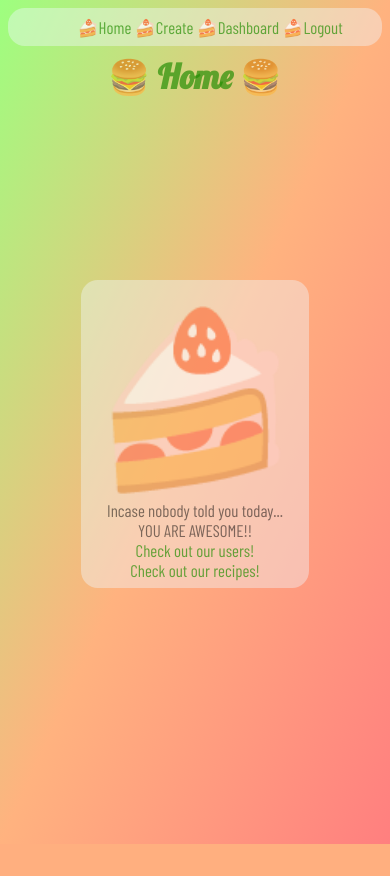
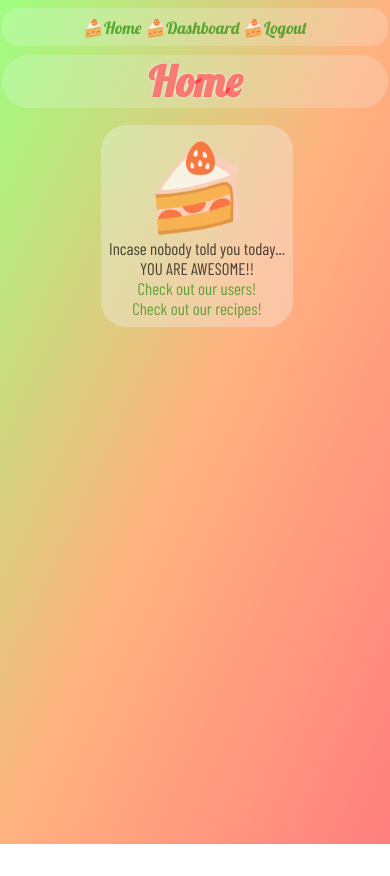
Before and after one commit to xtina-lt/Recipes, a Flask app: page / in a window 390 px wide. Before the commit the page ends 844 px from the top, so only its background shows below. Run offline with Flask 2, Linux system fonts and the light colour scheme; the visitor is signed in with stand-in values (Sample User, id 1).

Commit message:
readability

```diff
--- a/flask_app/controllers/users.py
+++ b/flask_app/controllers/users.py
@@ -16,30 +16,24 @@ bcrypt=Bcrypt(app)
 def index():
     return render_template("index.html")
 
-
-'''READ ALL'''
-@app.route("/users/read")
-def read_users():
-    results = User.select_all()
-    return render_template("users.html", output=results)
-
-
-'''READ ONE'''
-@app.route("/user/read/<id>")
-def read_user(id):
-    data={"id": id}
-    element = User.select_one(data)
-    results = Recipe.select_all()
-    return render_template("user.html", element=element, output=results)
+############################
+'''LOGIN AND REGISTRATION'''
+############################
+'''show'''
+@app.route("/user/login_reg")
+def create_user():
+# create new user == REGISTER
+# 1) show login / show register
+    return render_template("login.html")
 
 '''login'''
-@app.route("/user/login", methods=["POST"])
+@app.route("/user/login/process", methods=["POST"])
 def login():
     data = request.form
     # 1) get immutable dictionary from form
     if not User.validate_login(data):
     # 2) if validate login form data == False
-        return redirect("/user/login_register")
+        return redirect("/user/login_reg")
         # 4) redirect to form
     else:
     # 2) if validate login form data == True
@@ -47,26 +41,18 @@ def login():
         # 3) declare session logged in variable
         # 3) assign result of get_email()
         # 3) using data dict from form
-        return redirect(f"/user/read/{session['logged_in']['id']}")
+        return redirect(f"/user/{session['logged_in']['id']}/dash")
         # 4) return to logged in dashboard
 
-
-'''CREATE'''
-@app.route("/user/login_register")
-def create_user():
-# create new user == REGISTER
-# 1) show login / show register
-    return render_template("login.html")
-
 '''register'''
-@app.route("/user/create/process", methods=["POST"])
+@app.route("/user/reg/process", methods=["POST"])
 def create_process():
 # create new user == REGISTER
     data={k:v for k,v in request.form.items()}
     # 2) get mutabale dictionary from form
     if not User.validate_insert(data):
     # 3) validate == False
-        return redirect("/user/login_register")
+        return redirect("/user/login_reg")
         # 7) go back to form
 
     else:
@@ -78,7 +64,7 @@ def create_process():
         session['logged_in'] = User.get_email(data)
         # 6) get user information by email from data
         # 6) save as logged in session
-        return redirect(f"/user/read/{session['logged_in']['id']}")
+        return redirect(f"/user/{session['logged_in']['id']}/dash")
         # 7) go to new user's dashboard
 
 '''logout'''
@@ -88,6 +74,23 @@ def logout():
     # 1) .clear() method
     return redirect("/")
 
+##########
+'''READ'''
+##########
+'''read all'''
+@app.route("/users")
+def read_users():
+    results = User.select_all()
+    return render_template("users.html", output=results)
+
+'''read one/dashboard'''
+@app.route("/user/<id>/dash")
+def dashboard(id):
+    data={"id": int(id)}
+    element = User.select_one(data)
+    results = Recipe.select_all()
+    return render_template("dash.html", element=element, output=results)
+
 
 
 '''CATCHALL'''
--- a/flask_app/static/style.css
+++ b/flask_app/static/style.css
@@ -1,6 +1,6 @@
 *{
+    margin: 0;
     padding: 0;
-    margin: 0;
 }
 html{
     /* background */
@@ -12,83 +12,113 @@ html{
     width: 100vw;
     height: 100vh;
 }
-
     body{ /*WHOLE DOC*/
         box-sizing: border-box;
         /* height and width */
-        width: 100vw;
-        height: 98vh;
+        /* keep hight and width to center on background */
+        width: 99vw;
+        height: 99vh;
+        margin: 0 auto;
         /* font */
         font-family: "Barlow Condensed";
         text-align: center;
         font-size: 2vh;
-        color: rgba(0, 0, 0, 0.7);
+        color: rgb(0, 0, 0, 0.7);
+        word-break: break-all;
+
     }
         nav{
+            /* background border */
+            background-color: rgba(240, 248, 255, 0.2);
+            border-radius: 2vh;
+            /* padding margin */
+            padding: 1vh;
+            margin: 1vh auto;
+            /* font */
+            font-family: lobster;
+        }
+        header{
+            /* background border */
+            background-color: rgba(240, 248, 255, 0.2);
+            border-radius: 8vh;
+            /* spacing */
+            padding: 0;
+            margin: 1vh auto;
+            /* font family */
+            font-family: Lobster;
+            font-size: 5vh;
+            font-weight: bolder;
+            color: rgba(255, 0, 0, 0.5);
+        }
+        main{
+            /* placement */
+            /* change for mobile */
+            height: 85vh;
+            /* spacing */
             box-sizing: border-box;
-            background-color: rgba(240, 248, 255, 0.4);
-            border-radius: 2vh;
-            padding: 1vh;
-            margin: 1vh 1vh;
-            display: flex;
-            justify-content: space-evenly;
-            align-items: center;
-        }
-
-        .container{
-            /*need container*/
-            /* change for phone */
-            /* styling*/
-            box-sizing: border-box;
-            color: rgba(0, 0, 0, 0.5); /* top: left right, bottom: left, right */
-            /* size */
-            width: 80vw; /*keep it small 80% of scrren*/
-            max-width: 1000px; /*don'tlet it get too big or stretch*/
-            height: 80vh;
-            margin: 0 auto;
+            /* scroll */
+            overflow-y: scroll;
+            scrollbar-width: none;
             /* flex */
+            /* change for mobile */
             display: flex;
             justify-content: center;
             align-items: center;
         }
-        main{
-            /* change for phone */
-            background-color: rgba(240, 248, 255, 0.4);
-            border-radius: 2vh;
+            main > div{
+            /* background and set */
+            background-color: rgba(240, 248, 255, 0.2);
+            border-radius: 3vh;
             /* sizing */
-            height: max-content;
-            max-height: 75vh;
-            /* padding */
             padding: 1vh;
-            margin: 0 auto;
-            /* overflow */
-            overflow-y: scroll;
+            margin: 1vh;
+            max-height: 80vh;
+            max-width: 600px;/* change for phone */
+            /* scroll */
+            overflow: scroll;
             scrollbar-width: none;
+            }
+            main > div > div{
+                /* background and set */
+                background-color: rgba(240, 248, 255, 0.2);
+                border-radius: 3vh;
+                /* sizing */
+                padding: 1vh;
+                margin: 1vh;
+                max-width: 600px;/* change for phone */
                 }
 
 
-
 /*HEADERS*/
-h1, h2, h3, h4, h5, h6 {
-    font-family: Lobster;
-}
-    h1{
-        color: rgba(255, 0, 0, 0.5)
+h2, h3, h4, h5, h6 {
+    font-family: lobster;
+    text-shadow: 0 0 1.5vh rgba(245, 245, 245,0.6);
+    padding: 0;
+    margin: 0;
+    color: rgba(255, 0, 0, 0.5);
 }
 
 /* TEXT MANIPULATION */
-.accent{
-    color:rgba(38, 143, 6, 0.7);
+.accent, a:hover, header{
+    color: rgba(255, 0, 0, 0.5);
+    -webkit-animation: glow 1s ease-in-out infinite alternate;
+    -moz-animation: glow 1s ease-in-out infinite alternate;
+    animation: glow 1s ease-in-out infinite alternate;
+}
+
+    @keyframes glow {
+        from {
+            text-shadow: 0 0 0.5vh #fff, 0 0 .8vh #fff, 0 0 1vh rgba(245, 245, 245,0.5), 0 0 1.2vh rgba(245, 245, 245,0.5), 0 0 1.4vh rgba(245, 245, 245,0.5), 0 0 1.6vh rgba(245, 245, 245,0.5), 0 0 1.8vh rgba(245, 245, 245,0.5);
+        }
+        to {
+            text-shadow: 0 0 .8vh #fff, 0 0 1vh rgba(245, 245, 245,0.7)s, 0 0 1.2vh, 0 0 1.6vh rgba(245, 245, 245,0.7), 0 0 1.8vh rgba(245, 245, 245,0.7), 0 0 2.2vh rgba(245, 245, 245,0.7);
+        }
     }
 
 .emoji{
-    font-size: 20vh;
+    font-size: 10vh;
 }
 
-.inline{
-    display: inline;
-    width: auto;
-}
 
 /* LINKS */
 a {
@@ -102,6 +132,7 @@ input, select, textarea, select:focus{
     background-color: rgba(240, 248, 255, 0.6);
     border: none;
     border-radius: 2vh;
+    outline: none;
     /* size */
     box-sizing: border-box;
     width: 100%;
@@ -111,7 +142,7 @@ input, select, textarea, select:focus{
     /* font */
     font-family: "Barlow Condensed";
     font-size: 2vh;
-    color: rgba(0, 0, 0, 0.6);
+    color: rgb(0, 0, 0, 0.7);;
 }
 
 /* TABLES */
@@ -127,63 +158,159 @@ table{
     padding: 1vh;
     margin: 1vh auto;
 }
-
     th {
         padding-top: 1vh;
         padding-bottom: 1vh;
-        background-color: rgba(38, 143, 6, 0.7);
+        background-color: rgba(255, 0, 0, 0.5);
         color: white;
         }
-
     td, th {
     border: 1px solid rgba(240, 248, 255, 0.4);
     padding: 8px;
     }
-
     tr:nth-child(even){
         background-color: rgba(240, 248, 255, 0.3);
     }
-
         tr:hover {
             background-color: rgba(240, 248, 255, 0.6);
         }
 
-/* lists */
-ul{
-    list-style-type: none;
 
+/* buttons */
+button{
+    /* background */
+    background-color: rgba(138, 43, 226, 0.5);
+    border: none;
+    border-radius: 1vh;
+    /* padding margin */
+    padding: 1vh 2vh;
+    /* font */
+    font-family: lobster;
+    color: rgba(0, 0, 0, 0.7);
+    font-size: 1.5vh;
+    /* button specific */
+    transition-duration: 0.7s;
+    cursor: pointer;
+}
+    button:hover {
+        background-color:rgba(138, 43, 226, 0.5);
+        color: rgba(253, 252, 252, 0.7);
     }
 
-nav > ul > li{
-    display: inline;
+/* lists */
+ul {
+    padding: 0;
+    margin: 0;
+}
+    ul > li{
+        list-style: none;
         padding: 0;
         margin: 0;
     }
 
+/* SCROLLBARS */
+ /* Chrome, Safari and Opera */
+html::-webkit-scrollbar, main::-webkit-scrollbar, main > div::-webkit-scrollbar {
+    display: none;
+}
+    /* IE */
+    html, main, main > div{
+        -ms-overflow-style: none;  /* IE and Edge */
+        scrollbar-width: none;  /* Firefox */
+    }
+
+/* images */
+img {
+    max-width: 100%;
+    height: auto;
+    border-radius: 50%;
+}
+    #logo{
+        border-radius: 0;
+    }
 
 @media only screen and (max-height: 575.98px) and (orientation: landscape) {
-    body, main, .container{
+    main{
         display: block;
-        box-sizing: border-box;
-        height: 95vh;
-        width: 97vw;
+        /* styling*/
+        color: rgba(0, 0, 0, 0.7); /* top: left right, bottom: left, right */
+        /* size */
+        height: 75vh;
+        max-height: 75vh;
+        width: 100vw;
+        max-width: 100vw;
+        /* margin padding */
+        margin: 0 auto;
+        /* scroll */
         overflow-y: scroll;
         scrollbar-width: none;
+    }
+    main > div{
+        /* background and set */
+        background-color: rgba(253, 253, 253, 0.3);
+        border-radius: 3vh;
+        /* width height */
+        height: max-content;
+        max-height: max-content;
+        width: 100vw;
         max-width: 100vw;
+        /* margin and padding */
+        padding: 1vh;
+        margin: 1vh;
+        overflow-y: scroll;
+    }
+    body, input, select, textarea, select:focus{
+        font-size: 5vh;
+    }
 }
 
-    .container{
-        box-sizing: border-box;
-        display: block;
-        width: 97vw;
-        max-height: 80vh;
-    }
+
+@media only screen and (max-width: 450px) {
     main{
         display: block;
-        font-size: 5vh;
-        box-sizing: border-box;
-        width: 97vw;
-        max-height: 80vh;
-        padding: 0;
+        /* styling*/
+        color: rgba(0, 0, 0, 0.7); /* top: left right, bottom: left, right */
+        /* size */
+        height: 90vh;
+        max-height: 90vh;
+        width: 100vw;
+        max-width: 100vw;
+        /* margin padding */
+        margin: 0 auto;
+        /* scroll */
+        overflow-y: scroll;
+        scrollbar-width: none;
+    }
+    main > div{
+        /* background and set */
+        background-color: rgba(240, 248, 255, 0.3);
+        border-radius: 3vh;
+        /* width height */
+        height: max-content;
+        max-height: max-content;
+        width: 100vw;
+        max-width: 100vw;
+        /* margin and padding */
+        padding: 1vh;
+        margin: 1vh;
+        /* scroll */
+        overflow-y: scroll;
+        scrollbar-width: none;
     }
 }
+
+@media only screen and (max-width: 800px){
+    main{
+        /* size */
+        width: 100vw;
+        /* display */
+        display: block;
+    }
+    main > div{
+        /* width height */
+        max-height: max-content;
+        width: max-content;
+        max-width: 90%;
+        margin: 1vh auto;
+    }
+}
--- a/flask_app/templates/base.html
+++ b/flask_app/templates/base.html
@@ -4,59 +4,37 @@
     <meta charset="UTF-8">
     <meta http-equiv="X-UA-Compatible" content="IE=edge">
     <meta name="viewport" content="width=device-width, initial-scale=1.0">
-    <title>🍔{%block title%} {%endblock%}🍔</title>
+    <title>🍔XTINA.CODES🍔</title>
+    <!-- FONTS -->
     <link href="https://fonts.googleapis.com/css2?family=Barlow+Condensed&family=Lobster&display=swap" rel="stylesheet">
+    <!-- STATIC FILES -->
     <link rel="stylesheet" type="text/css" href="{{ url_for('static', filename='style.css') }}">
 </head>
 <body>
     <nav>
-        {% if session['logged_in'] %}
-            <h1>
-                {{session['logged_in'].first_name | title}}
-            </h1>
-        {% endif %}
-        <ul>
-            <li>
         <a href="/">
             🍰Home
         </a>
-            </li>
         {% if not session['logged_in'] %}
-            <li>
-                <a href="/user/login_register">
+            <a href="/user/login_reg">
                 🍰Login/Register
             </a>
-            </li>
-            {%endif%}
-            {% if session['logged_in'] %}
-            <li>
-                <a href="/recipe/create">
-                    🍰Create
-                </a>
-            </li>
-            <li>
-                <a href="/user/read/{{session['logged_in'].id}}">
+        {% else %}
+                <a href="/user/{{session['logged_in']['id']}}/dash">
                     🍰Dashboard
                 </a>
-            </li>
-            <li>
                 <a href="/user/logout">
                     🍰Logout
                 </a>
-            </li>
         {% endif %}
-        </ul>
     </nav>
     <header>
-        <h1 class="accent">
-            🍔{%block header%} {%endblock%}🍔
-        </h1>
+        {%block header%}
+        {%endblock%}
     </header>
-    <div class = container>
     <main>
         {%block main%}
         {%endblock%}
     </main>
-    </container>
 </body>
 </html>
--- a/flask_app/templates/index.html
+++ b/flask_app/templates/index.html
@@ -2,6 +2,7 @@
 {%block title%}Recipes{%endblock%}
 {%block header%} Home {%endblock%}
 {%block main%}
+<div>
     <span class="emoji">
         🍰
     </span>
@@ -13,7 +14,8 @@
         <br>
     </span>
 
-    <a href="/users/read">Check out our users!</a>
+    <a href="/users">Check out our users!</a>
     <br>
-    <a href="/recipes/read">Check out our recipes!</a>
+    <a href="/recipes">Check out our recipes!</a>
+</div>
 {%endblock%}
--- a/flask_app/templates/recipe.html
+++ b/flask_app/templates/recipe.html
@@ -2,6 +2,7 @@
 {%block title%} Recipes {%endblock%}
 {%block header%} {{output['name']|title}} {%endblock%}
 {%block main%}
+<div>
     <table>
         <th colspan="2">
             Recipe
@@ -42,5 +43,5 @@
                 {{output.created_at}}
             </td>
     </table>
-    <a href="/recipes/read">Go Back</a>
+</div>
 {%endblock%}
--- a/flask_app/templates/recipe_create.html
+++ b/flask_app/templates/recipe_create.html
@@ -2,7 +2,7 @@
 {%block title%} Recipes {%endblock%}
 {%block header%} New Recipe {%endblock%}
 {%block main%}
-    {% if session%}
+    {% if session['logged_in']%}
         <form action="/recipe/create/process" method="POST">
             <!-- name -->
             <label for="name">
--- a/flask_app/templates/recipe_edit.html
+++ b/flask_app/templates/recipe_edit.html
@@ -3,6 +3,7 @@
 {%block header%} Change {{output.name|title}} {%endblock%}
 {%block main%}
     {% if session%}
+    <div>
         <form action="/recipe/update/process" method="POST">
             <!-- id -->
             <input type="hidden" name="id" value="{{output.id}}">
@@ -42,11 +43,14 @@
             <!-- submit -->
             <input type="submit" value="Yummy Changes!">
         </form>
+    </div>
     {% else %}
+    <div>
         Try logging in...
         <br>
         <span class="emoji">
             🍰
         </span>
+    </div>
     {% endif %}
 {%endblock%}
```
Also changed, not shown: flask_app/controllers/recipes.py (+6 -6 lines), flask_app/static/style2.css (deleted, +0 -189 lines), flask_app/templates/base2.html (deleted, +0 -60 lines), flask_app/templates/dash.html (renamed from flask_app/templates/user.html, +21 -5 lines), flask_app/templates/login.html (+3 -4 lines), flask_app/templates/recipes.html (+13 -7 lines), flask_app/templates/users.html (+9 -5 lines). Lines whose indentation alone changed are shown as unchanged.
